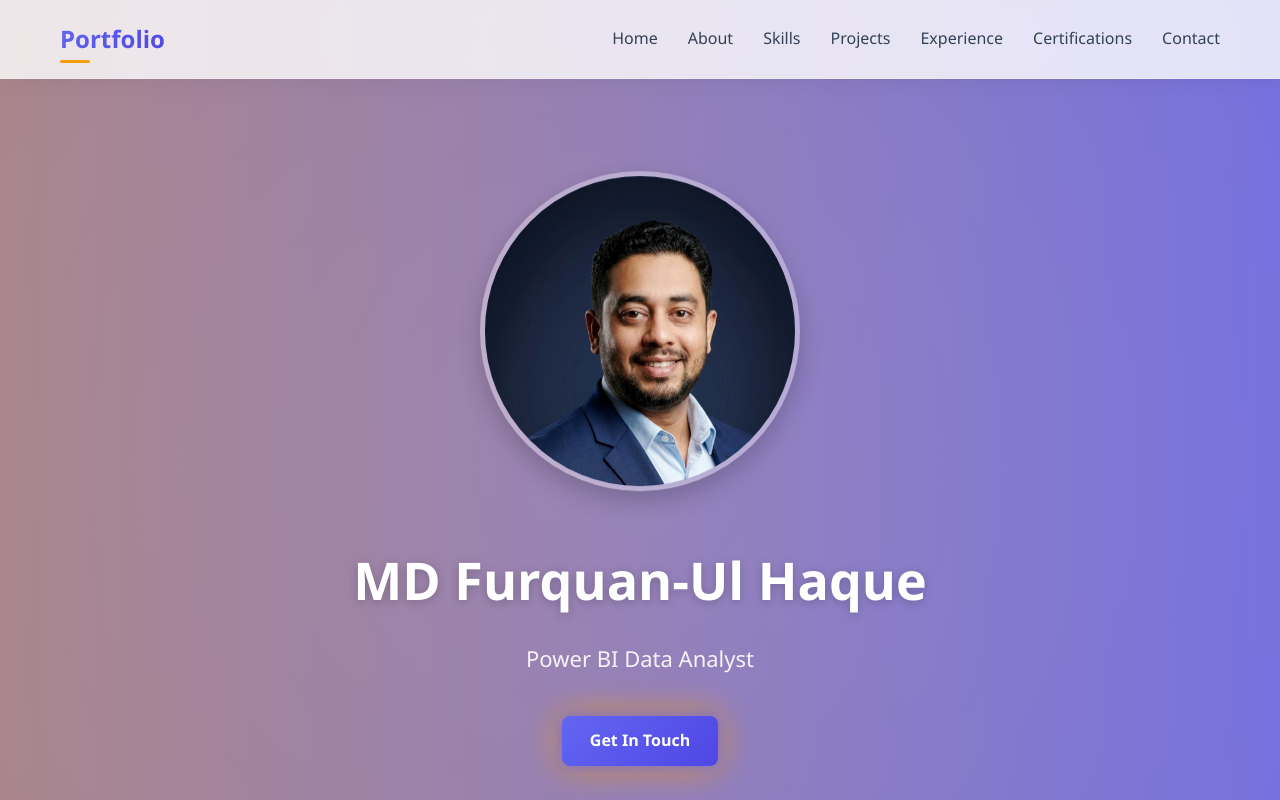
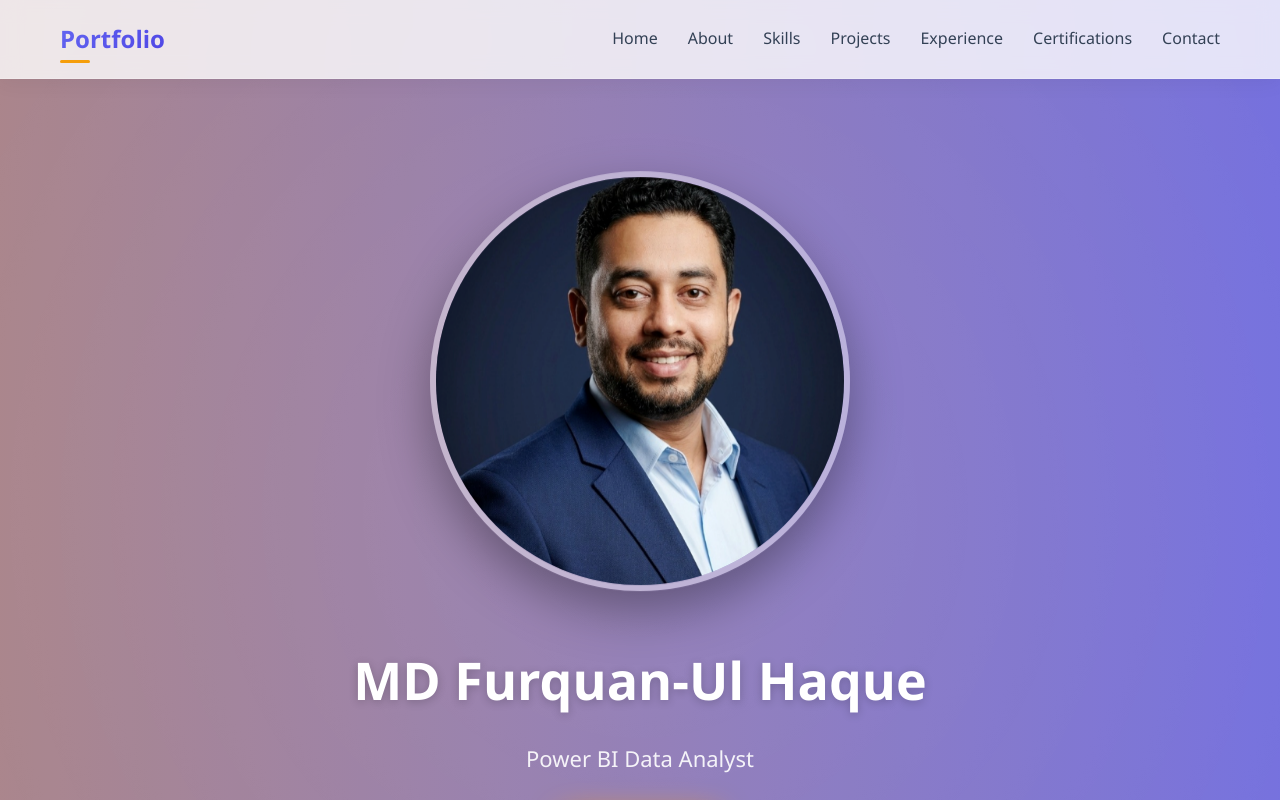
Before and after one commit to MdFurquanh/portfolio, a plain HTML site: page index.html in a window 1280 px wide. Shown: the top 800 px of the page. Drawn offline with Linux system fonts and the light colour scheme.

Commit message:
Update index.html

```diff
--- a/index.html
+++ b/index.html
@@ -546,14 +546,14 @@ nav {
 
 /* PROFILE IMAGE */
 .profile-img {
-    width: 320px;
-    height: 320px;
+    width: 420px;
+    height: 420px;
     border-radius: 50%;
     object-fit: cover;
-    object-position: center top;
-    border: 5px solid rgba(255, 255, 255, 0.35);
+    object-position: center 20%;
+    border: 6px solid rgba(255,255,255,0.4);
     margin-bottom: 30px;
-    box-shadow: 0 10px 25px rgba(0, 0, 0, 0.2);
+    box-shadow: 0 20px 50px rgba(0,0,0,0.35);
     transition: all 0.4s ease;
 }
 
```
